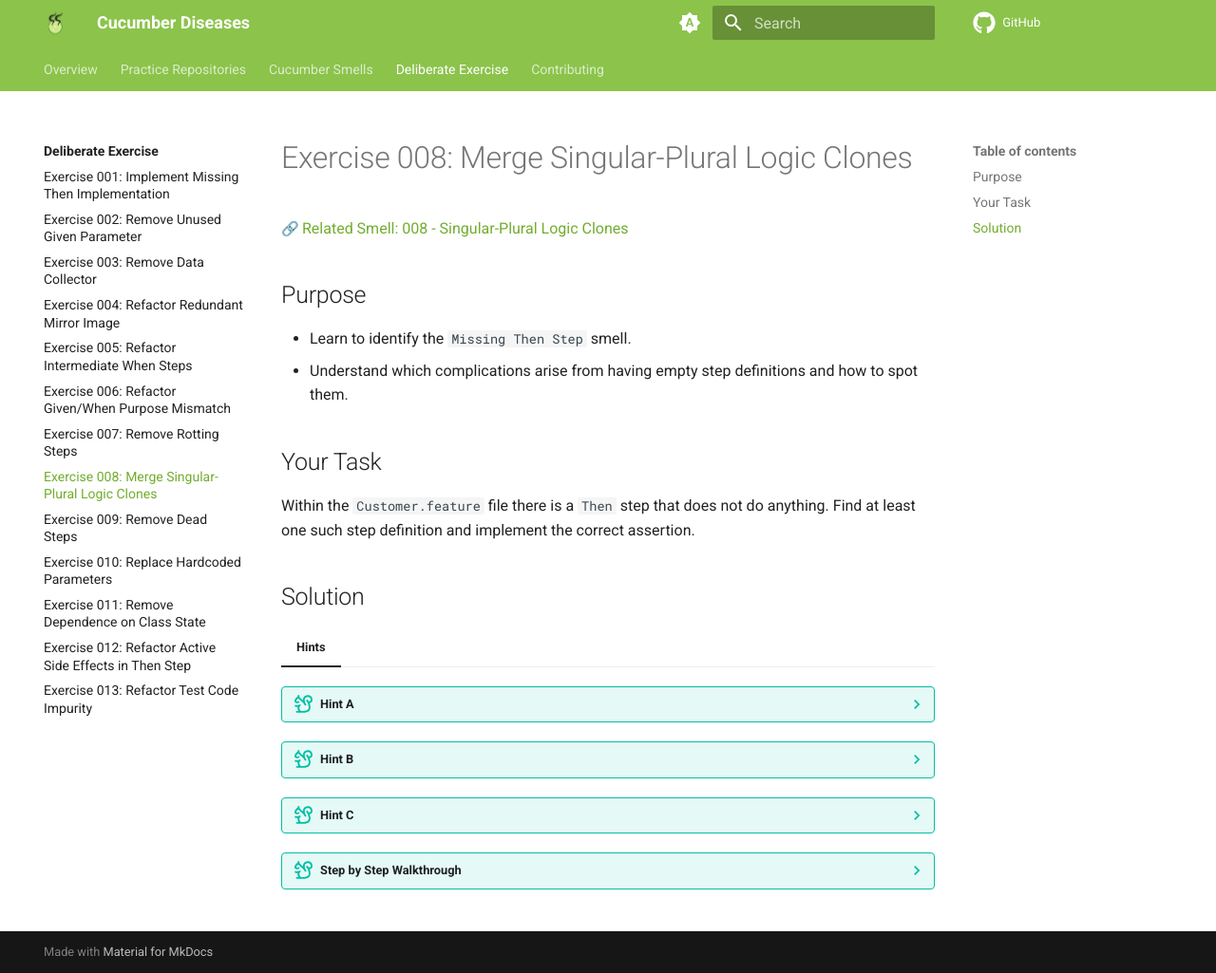
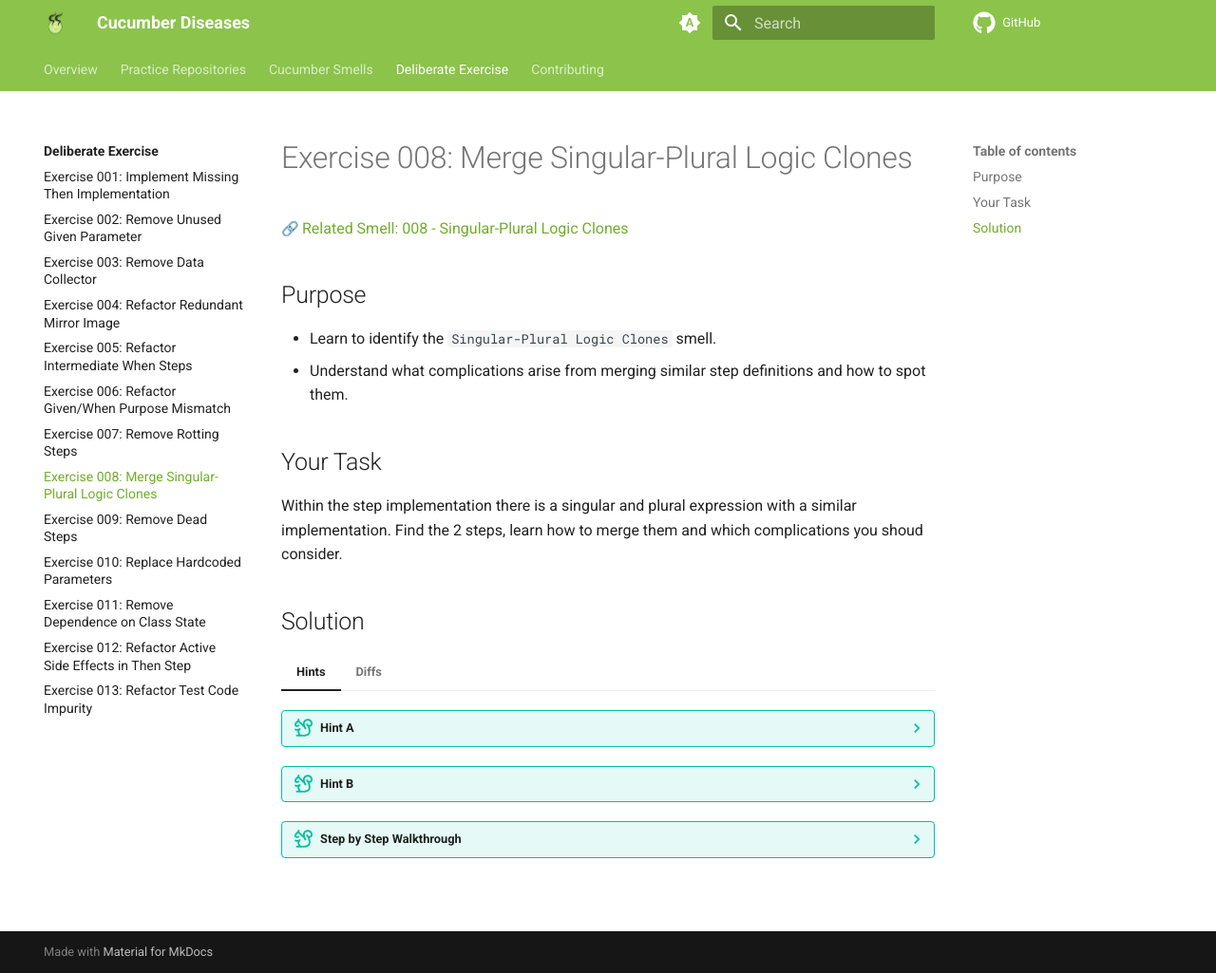
Before and after one commit to Cucumber-Diseases/cucumber-diseases.github.io, an MkDocs documentation site: the page built from docs/exercise/ex-008-singular-plural-logic-clones.md, in a window 1280 px wide and 1025 px high. Shown: the whole window at 95% size. Built offline with MkDocs 1.6.1 and Material for MkDocs 9.7.7, drawn with Linux system fonts in a browser that asks for light colours; emoji names are drawn with the system emoji font.

Commit message:
describe exercise 8

```diff
--- a/docs/exercise/ex-008-singular-plural-logic-clones.md
+++ b/docs/exercise/ex-008-singular-plural-logic-clones.md
@@ -2,30 +2,35 @@
 :link: [Related Smell: 008 - Singular-Plural Logic Clones](/smells/008-singular-plural-logic-clones)
 
 ## Purpose
-* Learn to identify the `Missing Then Step` smell.
-* Understand which complications arise from having empty step definitions and how to spot them.
+* Learn to identify the `Singular-Plural Logic Clones` smell.
+* Understand what complications arise from merging similar step definitions and how to spot them.
 
 ## Your Task
-Within the `Customer.feature` file there is a `Then` step that does not do anything. Find at least
-one such step definition and implement the correct assertion.
+Within the step implementation there is a singular and plural expression with a similar implementation. Find
+the 2 steps, learn how to merge them and which complications you shoud consider.
 
 ## Solution
 
 === "Hints"
     ??? tip "Hint A"
-        * You are looking for a `Then` step that is verifying if a customer was created successfully.
+        * You are looking two `Given` steps: first, creation of a single customer and second multiple customers.
 
     ??? tip "Hint B"
-        * The relevant step is `Then the customer creation should be successful`.
-        * Look at the implementation of the code in te step definition.
-
-    ??? tip "Hint C"
-        * The relevant step is `Then the customer creation should be successful`.
-        * The step definition is an empty function that does not do anything.
-        * Think of what it should actually do and implement the correct assertion.
+        * The relevant steps are `Given there is a customer` and `Given there are some customers`.
+        * Look at the implementation of the code in the step definition.
+        * How can we merge the implementation? What kind of conflicts do we expect?
 
     ??? tip "Step by Step Walkthrough"
-        * The relevant step is `Then the customer creation should be successful`.
-        * The step definition is an empty function that does not do anything.
-        * The function should implement an assertion of the error field.
-        * Assert that the error field (e.g. `this.error` in java or `t.err` in go) is null.
+        * The relevant steps are `Given there is a customer` and `Given there are some customers`.
+        * We move the two expression in the code over one implementation i.e. two expression and one function
+        * The problem is that the single case doesn't expect a header. So we need to add the header in all scenarios in the `Customer.feature` file, too.
+
+=== "Diffs"
+    === "Java"
+        :link: [GitHub Commit](https://github.com/Cucumber-Diseases/cucumber-diseases-java/commit/c95d3624178dc279fff2cbfb5dcf48af3f70aa9d)
+
+    === "Python"
+
+    === "C#"
+
+    === "Go"
```
